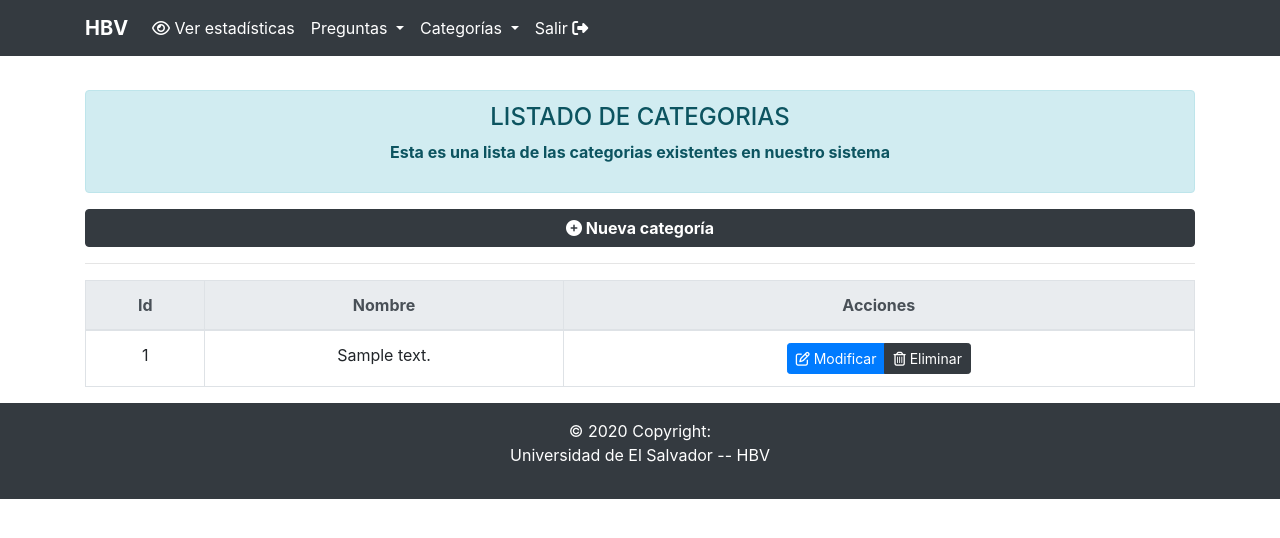
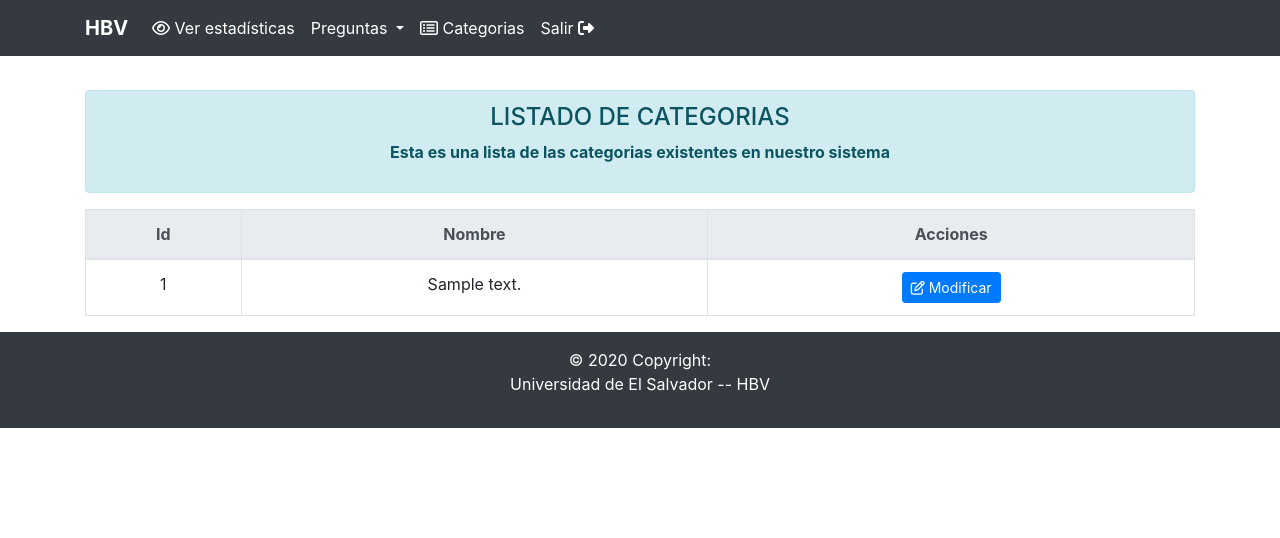
Before and after one commit to HDP115-GP19/sistemaHBV, a Django app: a page that uses HBV/encuesta/templates/categoria/categoria_list.html in a window 1280 px wide. Shown: the top 538 px of the page. Run offline with Django 3.2, Linux system fonts and the light colour scheme; a user stored in the database is signed in; tables that the repository leaves empty hold one stand-in row (values such as "Sample post"); some libraries are stand-ins or nearby versions.

Commit message:
TODO TERMINADO

```diff
--- a/HBV/encuesta/templates/categoria/categoria_list.html
+++ b/HBV/encuesta/templates/categoria/categoria_list.html
@@ -9,8 +9,8 @@
   <h4 class="text-center alert-heading">LISTADO DE CATEGORIAS</h4>
   <p class="text-center font-weight-bold">Esta es una lista de las categorias existentes en nuestro sistema</p>
 </div>
- <a class="btn btn-dark btn-block font-weight-bold" href="{% url 'encuesta:categoria_crear' %}"><i class="fa fa-plus-circle" aria-hidden="true"></i> Nueva categoría</a>
-<hr>
+ <!-- ><a class="btn btn-dark btn-block font-weight-bold" href="{% url 'encuesta:categoria_crear' %}"><i class="fa fa-plus-circle" aria-hidden="true"></i> Nueva categoría</a>
+<hr><!-->
 
 <table class="table table-bordered">
   <thead class="thead-light">
@@ -29,8 +29,8 @@
       <td class="text-center">
         <div class="btn-group btn-group-sm" role="group" aria-label="Basic example">
           <a class="btn btn-primary btn-sm" href="{% url 'encuesta:categoria_editar' categoria.id_categoria %}"><i class="fa fa-pencil-square-o" aria-hidden="true"></i> Modificar</a>
-          <a class="btn btn-dark btn-sm" href="{% url 'encuesta:categoria_eliminar' categoria.id_categoria %}"><i class="fa fa-trash-o" aria-hidden="true"></i> Eliminar</a>
-        </div>
+          <!-- ><a class="btn btn-dark btn-sm" href="{% url 'encuesta:categoria_eliminar' categoria.id_categoria %}"><i class="fa fa-trash-o" aria-hidden="true"></i> Eliminar</a>
+        </div><!-->
       </td>
     </tr>
     {% endfor %}
--- a/HBV/encuesta/templates/plantillasBase/navbarAdmin.html
+++ b/HBV/encuesta/templates/plantillasBase/navbarAdmin.html
@@ -22,6 +22,10 @@
             </div>
           </li>
           <!-- Categorías -->
+          <li class="nav-item active">
+            <a class="nav-link" href="{% url 'encuesta:categoria_listar'%}"><i class="fa fa-list-alt" aria-hidden="true"></i> Categorias <span class="sr-only">(current)</span></a>
+          </li>
+          <!-- >
           <li class="nav-item dropdown">
             <a class="nav-link dropdown-toggle text-white" href="#" id="navbarDropdownMenuLink" role="button" data-toggle="dropdown" aria-haspopup="true" aria-expanded="false">
               Categorías
@@ -29,8 +33,11 @@
             <div class="dropdown-menu bg-dark" aria-labelledby="navbarDropdownMenuLink">
               <a class="dropdown-item text-white" href="{% url 'encuesta:categoria_listar' %}"><i class="fa fa-list-alt" aria-hidden="true"></i> Listado de categorías</a>
               <a class="dropdown-item text-white" href="{% url 'encuesta:categoria_crear' %}"><i class="fa fa-plus-circle" aria-hidden="true"></i> Nueva categoría</a>
+
             </div>
           </li>
+          <!-->
+
           <!-- Salir -->
           <li class="nav-item active">
             <a class="nav-link" href="{% url 'logout'%}">Salir <i class="fa fa-sign-out" aria-hidden="true"></i><span class="sr-only">(current)</span></a>
--- a/HBV/encuesta/templates/plantillasBase/navbarUser.html
+++ b/HBV/encuesta/templates/plantillasBase/navbarUser.html
@@ -9,7 +9,7 @@
         <ul class="navbar-nav">
           <!-- Pariticipar llenado encuesta -->
           <li class="nav-item active">
-            <a class="nav-link" href="{%url 'encuesta' %}">Llenar encuesta <span class="sr-only">(current)</span></a>
+            <a class="nav-link" href="{%url 'encuesta:responder_encuesta' %}">Llenar encuesta <span class="sr-only">(current)</span></a>
           </li>
           <!-- Sobre nosotros -->
           <li class="nav-item active">
--- a/HBV/encuesta/views.py
+++ b/HBV/encuesta/views.py
@@ -115,7 +115,7 @@ def responderEncuesta(request):
 			#Se registra la respuesta
 			respuesta.save()
 
-			#return redirect('url_app_name:url_name')
+			return redirect('estadisticas')
 
 	context = {
 		'departamentos' : departamentos,
```
